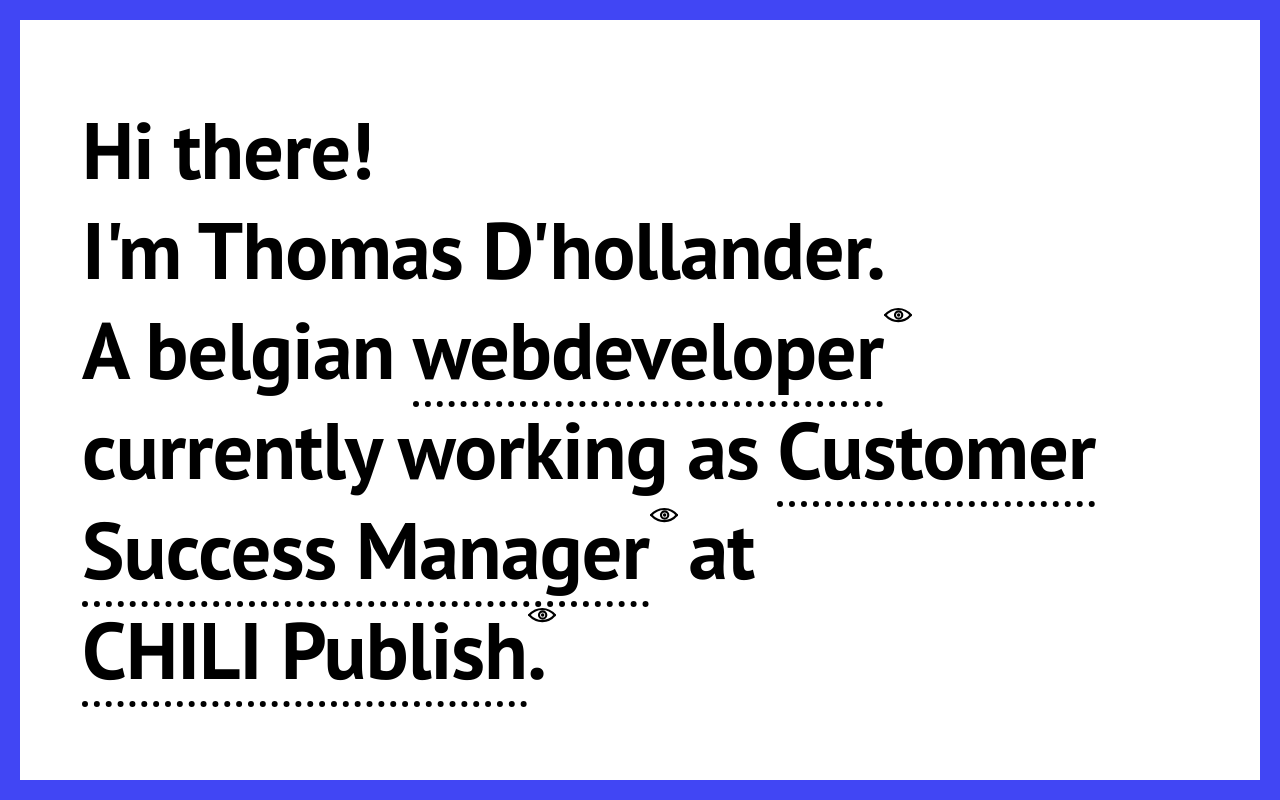
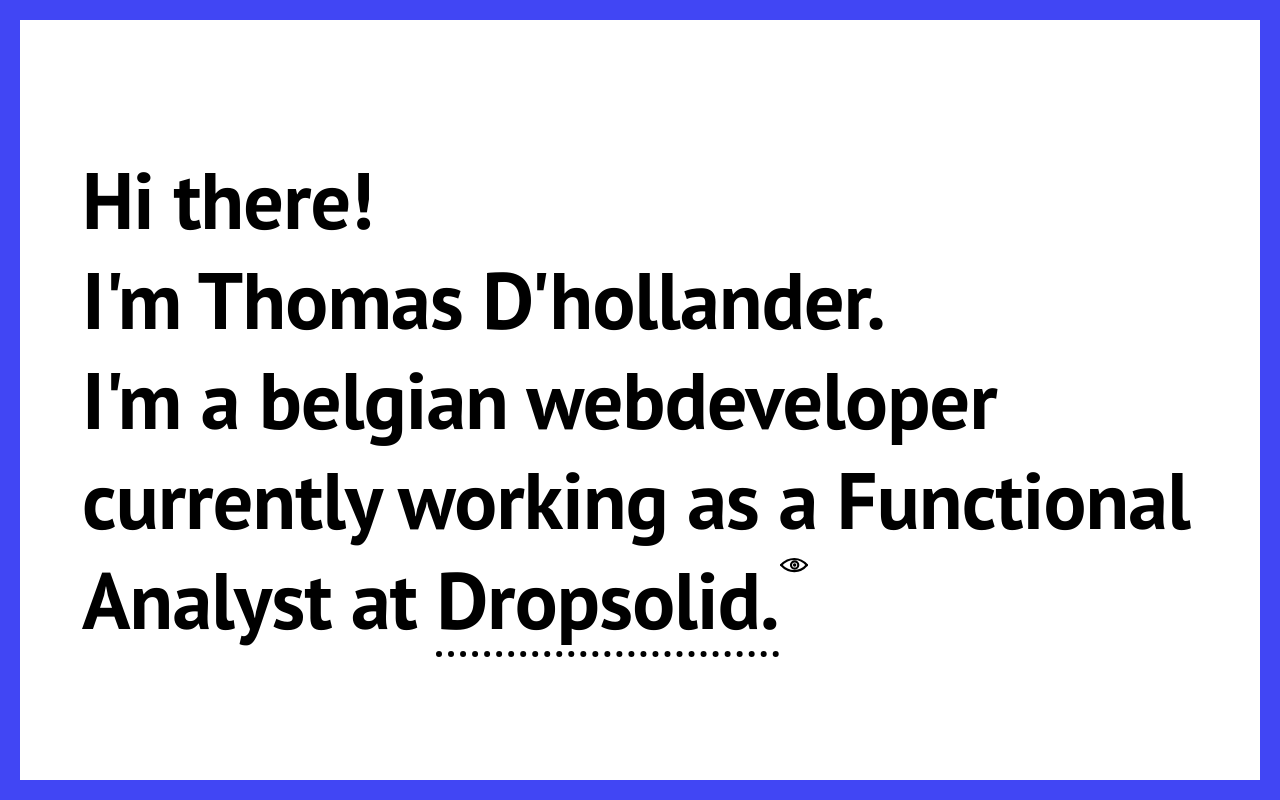
Before and after one commit to ThoDho/ThoDho, a plain HTML site: page index.html in a window 1280 px wide. Drawn offline with Linux system fonts and the light colour scheme.

Commit message:
Moved to Dropsolid

```diff
--- a/index.html
+++ b/index.html
@@ -27,7 +27,7 @@
 
         <main>
             <section id="content">
-                <h1>Hi there!<br/>I'm Thomas D'hollander.</h1><h1>A belgian <a title="Started fumbling with HTML and MS Paint when I was 16. Now enjoying and loving what I do. Always searching to increase my knowledge on both front-end and back-end development and everything related. Not necessarily a master of a specific craft, but more a jack-of-all-trades." class="extra-trigger">webdeveloper</a> currently <span class="nobreak">working as</span> <a title="Teaching and informing our customers and prospects (worldwide) how they can get the best value out of our products, and making it fit their needs. Assisting both Pre-sales and After-sales with in-depth product and integration knowledge." class="extra-trigger"><span>Customer Success Manager</span></a> at <a title="A technology company building software for the graphic arts industry. The key product is CHILI publisher, a flexible and powerful online document editor that is meant to be integrated in any kind of (web2print) workflow." class="extra-trigger with-period"><span class="nobreak">CHILI Publish</span></a></h1>
+                <h1>Hi there!<br/>I'm Thomas D'hollander.<br/>I'm a belgian webdeveloper currently <span class="nobreak">working as</span> a Functional Analyst at <a href="https://www.dropsolid.com" target="_blank">Dropsolid.</a></h1>
             </section>
         </main>
 
```
